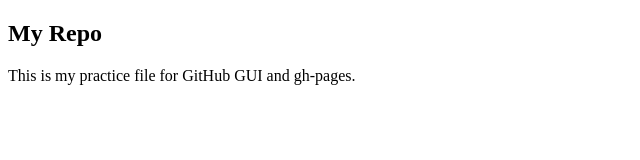
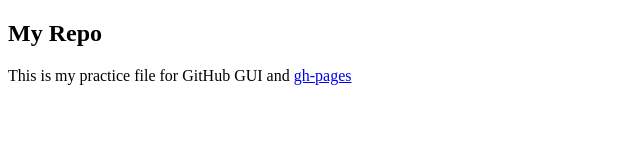
Before and after one commit to lourdesirene/gitGUI, a plain HTML site: page index.html in a window 1280 px wide. Shown: the full height of the page, 0-640 px from the left. Drawn offline with nearby package versions, Linux system fonts and the light colour scheme.

Commit message:
changed content

```diff
--- a/index.html
+++ b/index.html
@@ -20,7 +20,7 @@
         <!-- Add your site or application content here -->
 <div>
     <h2>My Repo</h2>
-    <p>This is my practice file for GitHub GUI and gh-pages.</p>
+    <p>This is my practice file for GitHub GUI and <a href="http://lourdesirene.github.io/gitGUI" title="link to gh-pages">gh-pages<a></p>
 </div>
 
         <script src="//ajax.googleapis.com/ajax/libs/jquery/1.10.2/jquery.min.js"></script>
```
